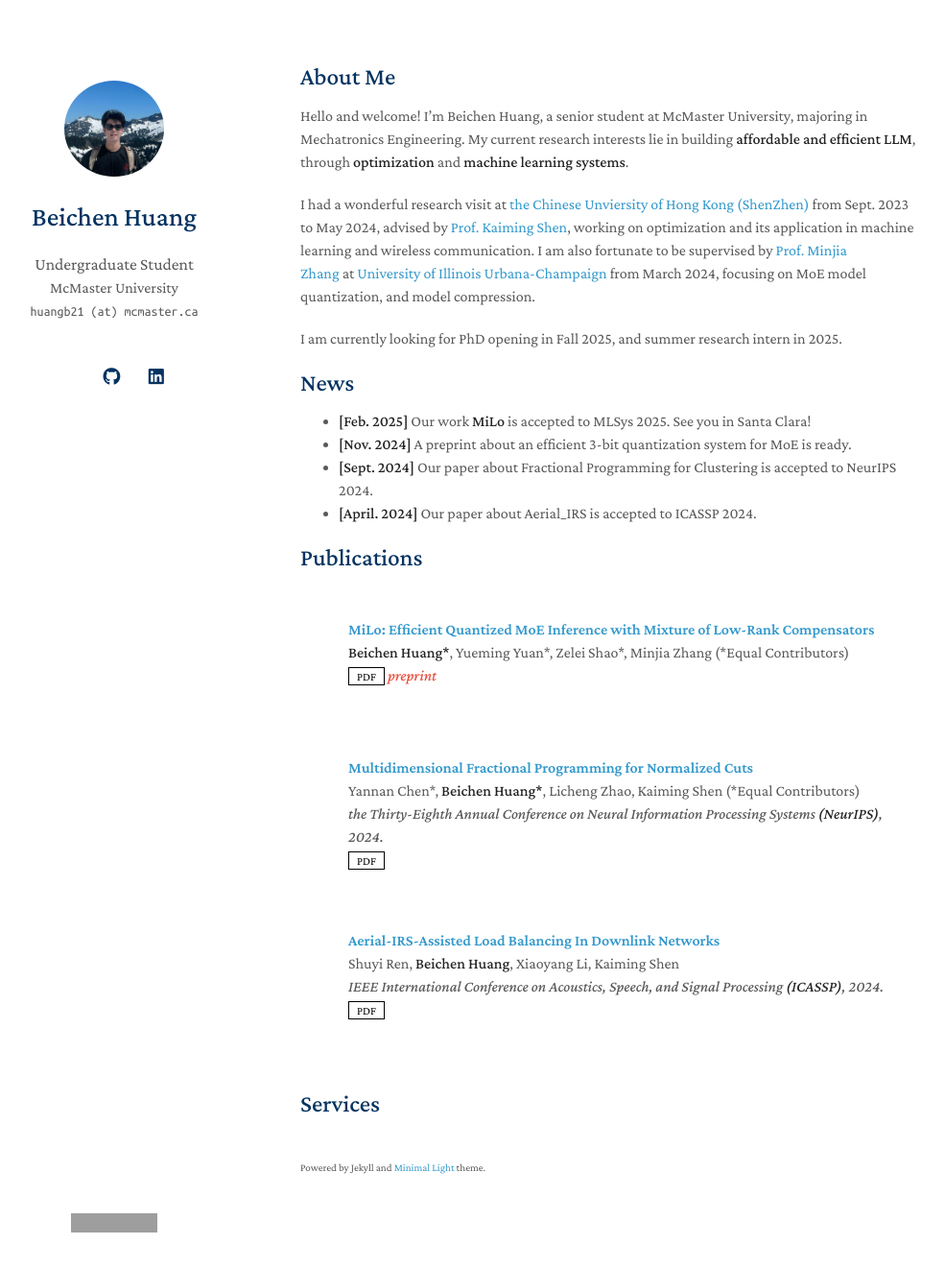
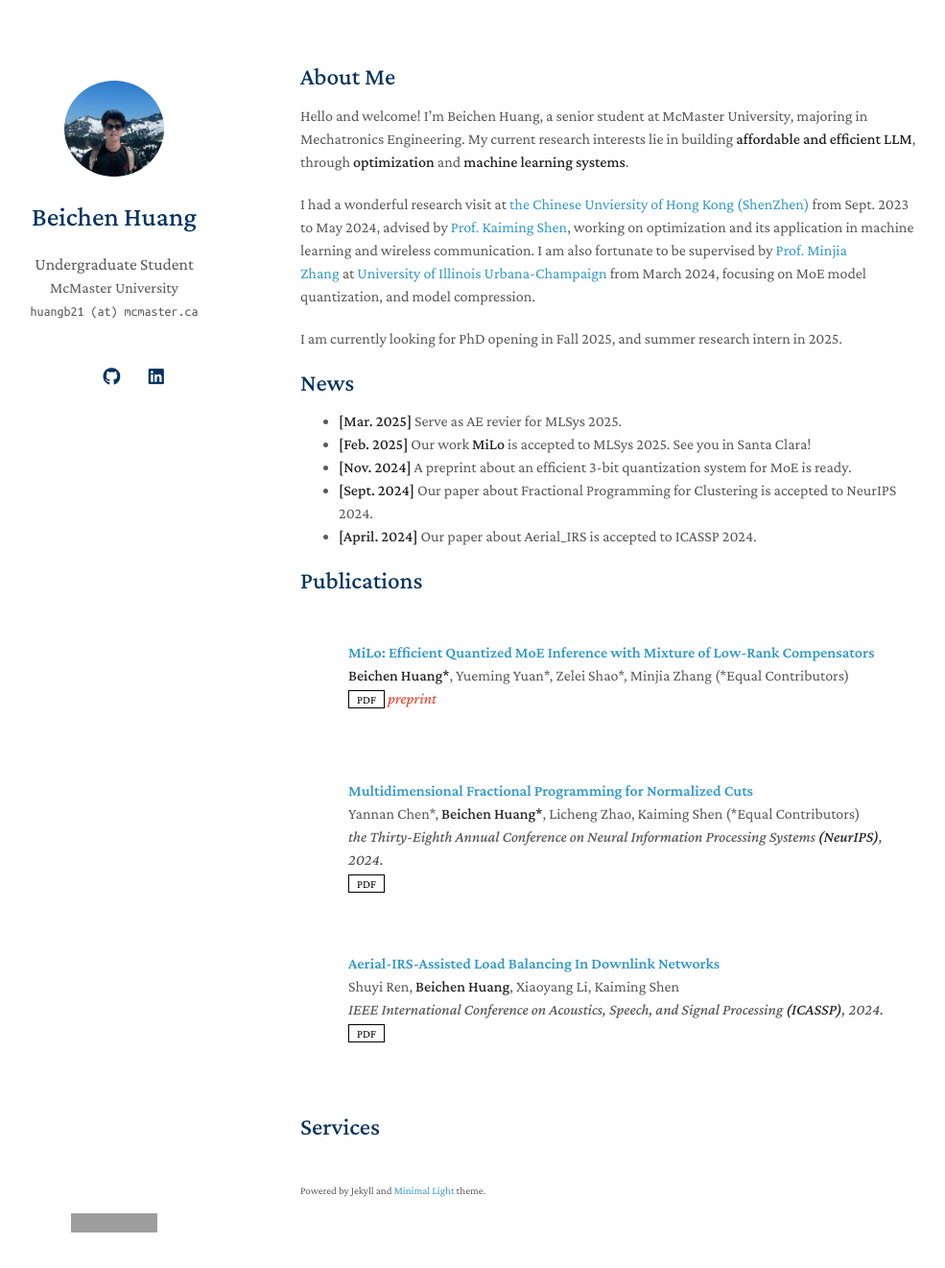
Before and after one commit to BeichenHuang/BeichenHuang.github.io, a Jekyll site: the page built from index.md, in a window 1280 px wide and 1321 px high. Shown: the whole window at 96% size, without its empty margins (157-1142 px from the left). Built offline with Jekyll 4.4.1, drawn with Linux system fonts in a browser that asks for light colours; a style sheet for code colours, icons or effects is not loaded; our own code applies the rules of GitHub Pages for plain Markdown files; grey boxes are pictures that could not be loaded.

Commit message:
Update index.md

```diff
--- a/index.md
+++ b/index.md
@@ -11,6 +11,7 @@ I had a wonderful research visit at [the Chinese Unviersity of Hong Kong (ShenZ
 I am currently looking for PhD opening in Fall 2025, and summer research intern in 2025.
 
 ## News
+- **[Mar. 2025]** Serve as AE revier for MLSys 2025.
 - **[Feb. 2025]** Our work **MiLo** is accepted to MLSys 2025. See you in Santa Clara!
 - **[Nov. 2024]** A preprint about an efficient 3-bit quantization system for MoE is ready.
 - **[Sept. 2024]** Our paper about Fractional Programming for Clustering is accepted to NeurIPS 2024.
```
